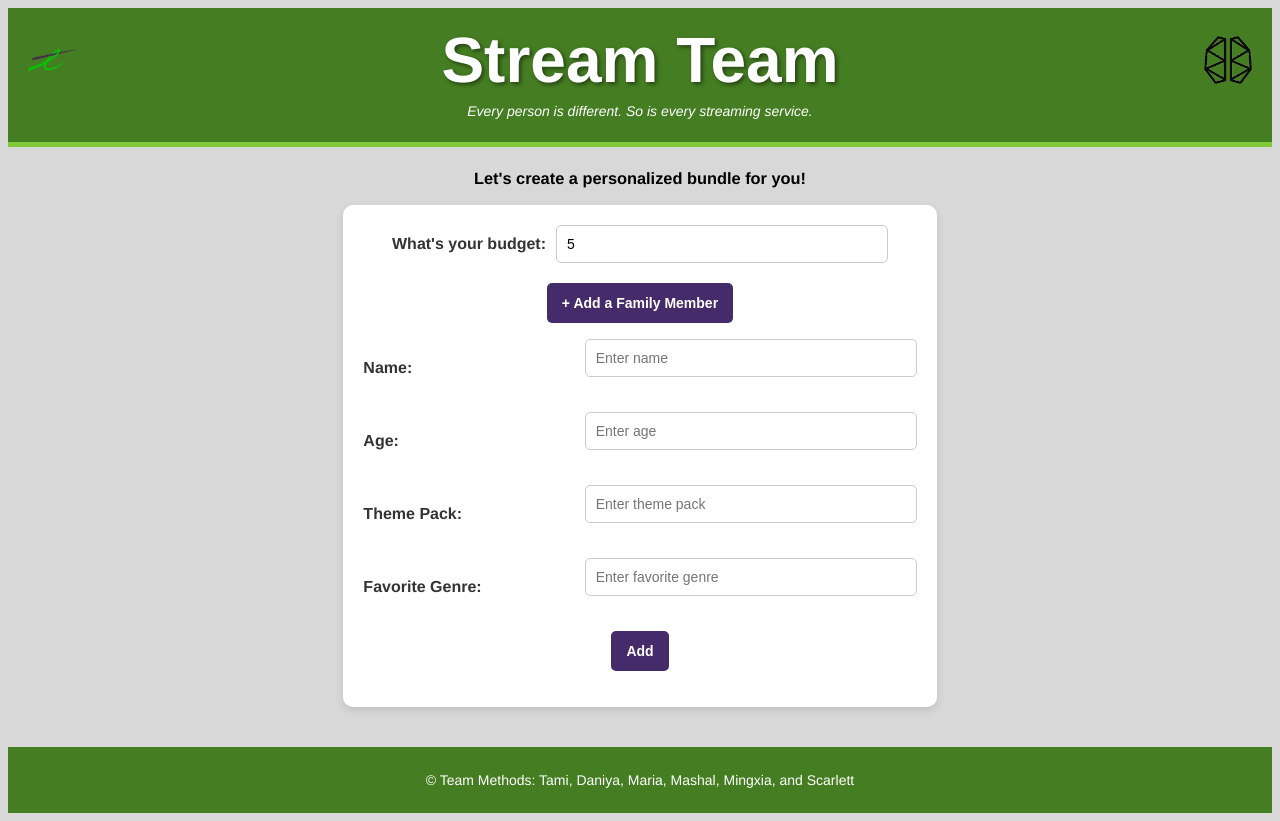
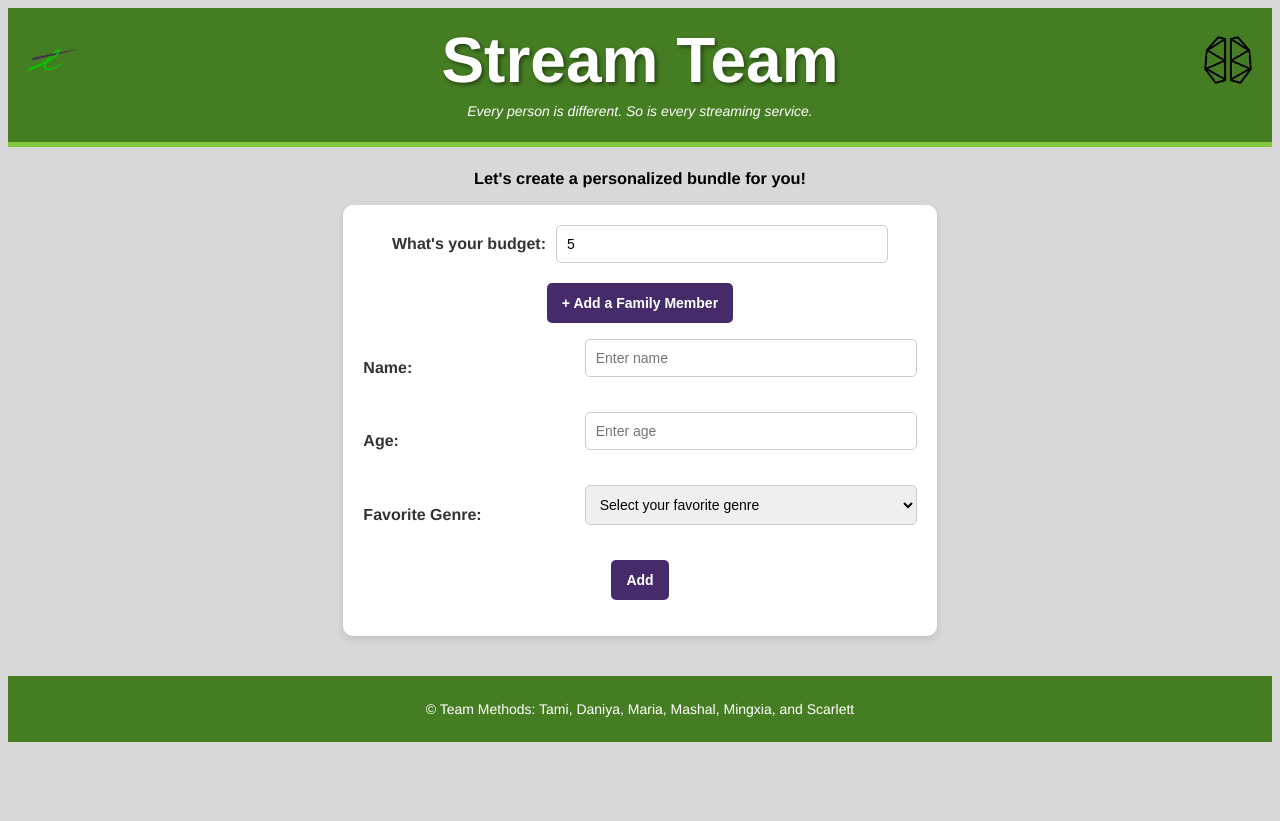
Before and after one commit to daniyazafar/methods-industry-project-frontend, a React (Vite) app: page / in a window 1280 px wide. Both pictures are taken after typing "5" into the empty fields and a click on the button "+ Add a Family Member". After the commit the page ends 800 px from the top, so only its background shows below. Built offline with nearby package versions, Linux system fonts and the light colour scheme.

Commit message:
genres added to dropdown menu, and got rid of any funpack references

```diff
--- a/src/Components/Form/Form.jsx
+++ b/src/Components/Form/Form.jsx
@@ -8,7 +8,6 @@ function Form() {
   const [isModalOpen, setIsModalOpen] = useState(false);
   const [name, setName] = useState("");
   const [age, setAge] = useState("");
-  const [themePack, setThemePack] = useState("");
   const [favoriteGenre, setFavoriteGenre] = useState("");
   const [familyMembers, setFamilyMembers] = useState([]);
 
@@ -46,7 +45,6 @@ function Form() {
     const newMember = {
       name,
       age,
-      themePack,
       favoriteGenre,
       budget,
       color: getRandomColor(), // Assign random color
@@ -57,7 +55,6 @@ function Form() {
     // Reset form fields
     setName("");
     setAge("");
-    setThemePack("");
     setFavoriteGenre("");
     setBudget("");
     setShowFields(false);
@@ -121,31 +118,29 @@ function Form() {
                 onChange={(e) => setAge(e.target.value)}
               />
             </div>
-
-            <div className="form__row">
-              <label htmlFor="themePack">Theme Pack:</label>
-              <input
-                className="form__theme-pack"
-                type="text"
-                name="themePack"
-                id="themePack"
-                placeholder="Enter theme pack"
-                value={themePack}
-                onChange={(e) => setThemePack(e.target.value)}
-              />
-            </div>
-
             <div className="form__row">
               <label htmlFor="favoriteGenre">Favorite Genre:</label>
-              <input
+              <select
                 className="form__favorite-genre"
-                type="text"
                 name="favoriteGenre"
                 id="favoriteGenre"
-                placeholder="Enter favorite genre"
                 value={favoriteGenre}
                 onChange={(e) => setFavoriteGenre(e.target.value)}
-              />
+              >
+                <option value="" disabled>
+                  Select your favorite genre
+                </option>
+                <option value="Action">Drama</option>
+                <option value="Comedy">Food and DIY</option>
+                <option value="Drama">Sports</option>
+                <option value="Fantasy">Blockbusters</option>
+                <option value="Horror">Science and History</option>
+                <option value="Mystery">Nature and Exploring</option>
+                <option value="Romance">Regional Favourites</option>
+                <option value="Sci-Fi">Lifestyle</option>
+                <option value="Thriller">Comedy</option>
+                <option value="Western">Family</option>
+              </select>
             </div>
 
             <button
@@ -179,9 +174,6 @@ function Form() {
                 <strong>Age:</strong> {member.age}
               </p>
               <p>
-                <strong>Theme Pack:</strong> {member.themePack}
-              </p>
-              <p>
                 <strong>Favorite Genre:</strong> {member.favoriteGenre}
               </p>
             </div>
```
